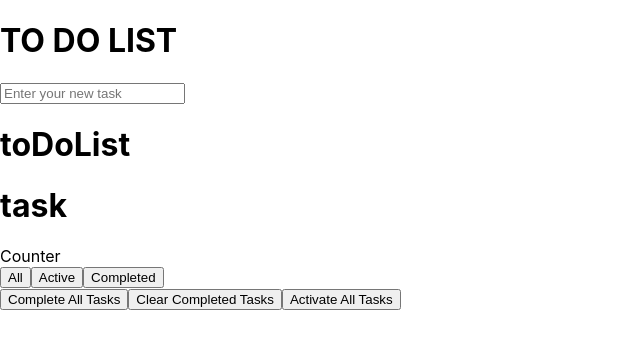
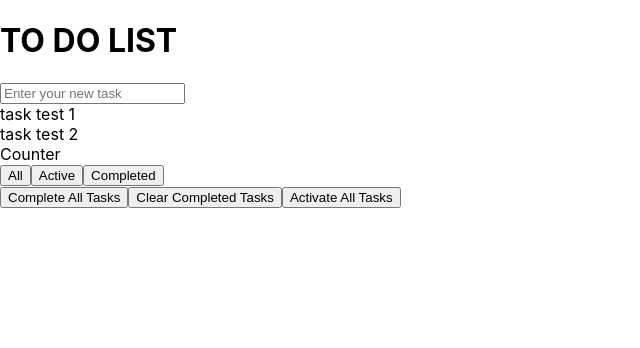
Before and after one commit to blair-cannon/to-do-list, a React (Create React App) app: page / in a window 1280 px wide. Shown: the top 348 px of the page, without its empty margins (0-640 px from the left). Built offline with nearby package versions, Linux system fonts and the light colour scheme.

Commit message:
setState

```diff
--- a/src/App.js
+++ b/src/App.js
@@ -1,13 +1,16 @@
-import { ToDoList } from './components/ToDoList';
-import { Task } from './components/Task';
+import ToDoList from './components/ToDoList'; // no brackets on ToDoList function because it was exported as default
+import { useState } from 'react';
 
 function App() {
+  const [view, setView] = useState('all');
+  const [todos, setTodos] = useState(['task test 1', 'task test 2']);
+
   return (
     <div className="App">
       <h1>TO DO LIST</h1>
       <input type="text" placeholder="Enter your new task"></input>
-        <ToDoList/>
-          <Task/>
+        <ToDoList todos={ todos } />
+       {/* ToDoList ^ is passed the prop of todos here which is defined in state on line 7 */}
       <div>Counter</div>
       <div className="filterButtons">
         <button>All</button>
--- a/src/components/Task.js
+++ b/src/components/Task.js
@@ -1,8 +1,16 @@
-// import { useState } from 'react';
+import { useState } from 'react';
 import React from 'react'
 
-export function Task() {
+export default function Task({ todo }) {
+  const [status, setStatus] = useState('active');
+  // const [description, setDescription] = useState([]); same as todo from state ??
+  const [id, setId] = useState(0);
   return (
-    <h1>task</h1>
+    <div>
+      { todo }
+      {console.log(id)}
+    </div>
   )
 }
+
+// expected the prop of todo defined in toDoList
--- a/src/components/ToDoList.js
+++ b/src/components/ToDoList.js
@@ -1,8 +1,15 @@
 // import { useState } from 'react';
-import React from 'react'
+import React from 'react';
+import Task from './Task';
 
-export function ToDoList() {
+export default function ToDoList({ todos }) {
   return (
-    <h1>toDoList</h1>
+    todos.map(todo => {
+      return <Task todo={ todo } key={ todo.id } />
+    })
   )
 }
+
+// expected the prop of todos defined on App.js
+// maps over todos to get each individual todo
+// Task is passed the prop of todo here which is defined from the map
```
Also changed, not shown: src/pseudocode.md (+18 -0 lines).
